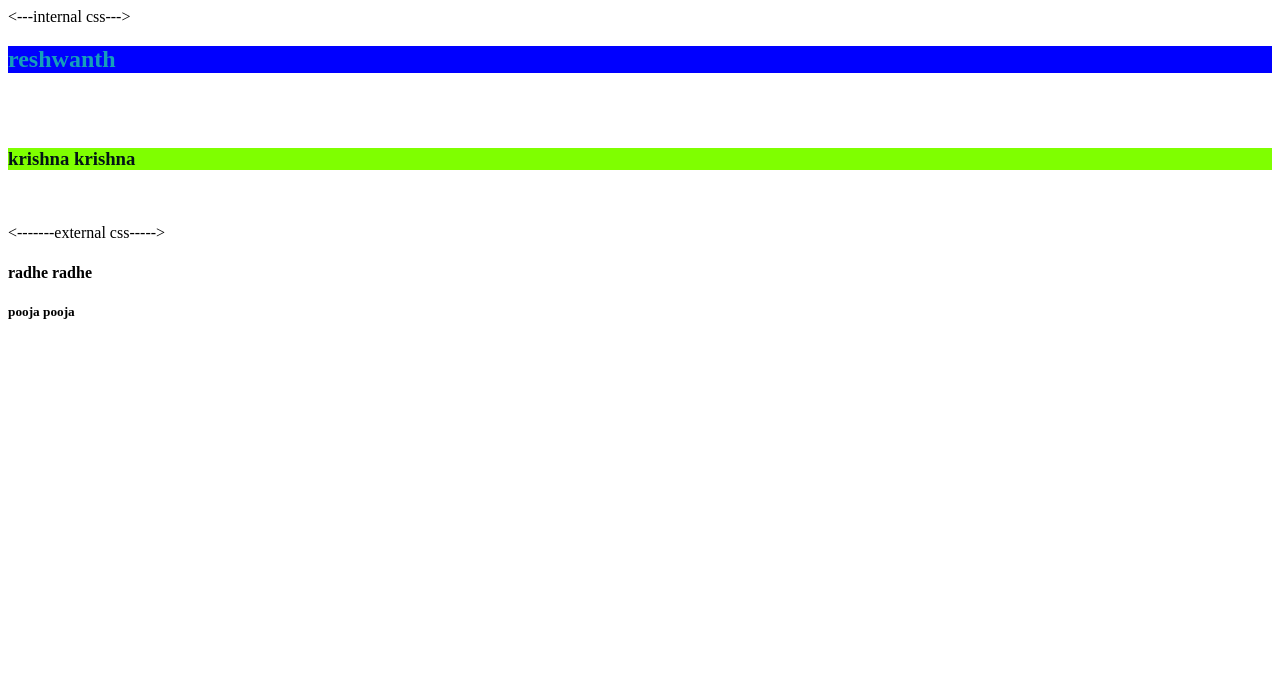
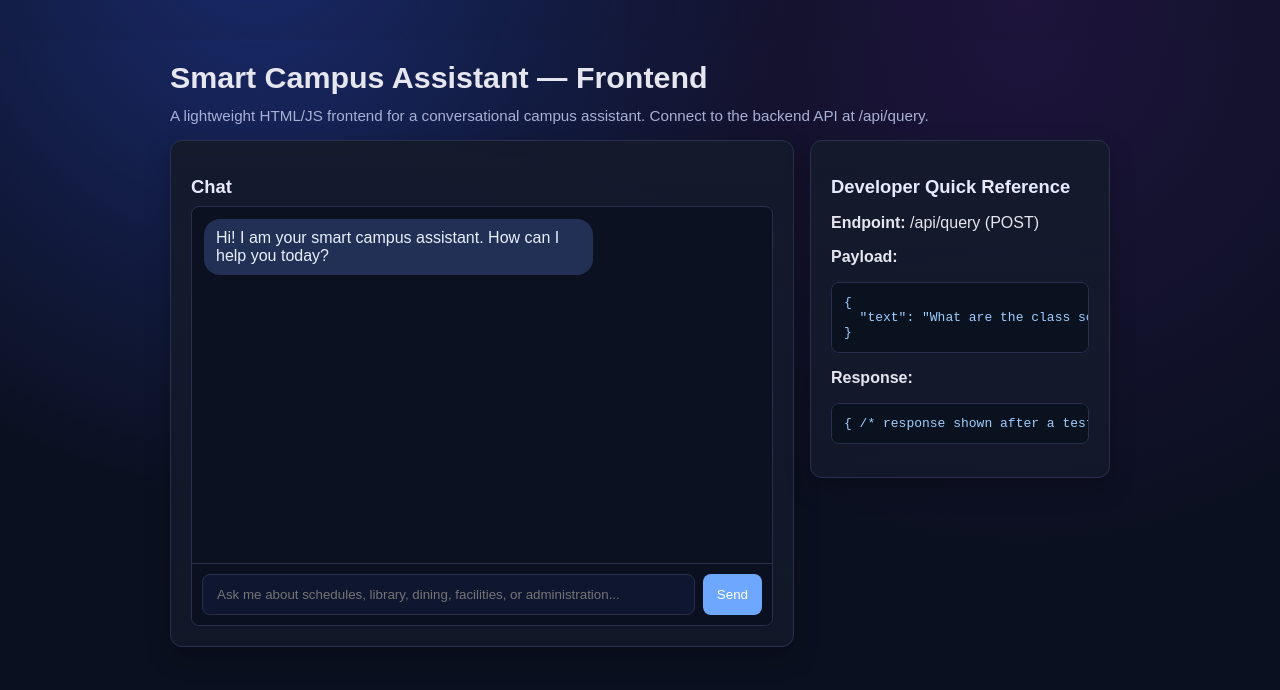
Before and after one commit to Radhakrishna007-rk7/smart-campus-assistant, a plain HTML site: page Index.html in a window 1280 px wide. Drawn offline with Linux system fonts and the light colour scheme.

Commit message:
Update Index.html

```diff
--- a/Index.html
+++ b/Index.html
@@ -1,28 +1,126 @@
 <!DOCTYPE html>
 <html lang="en">
 <head>
-    <meta charset="UTF-8">
-    <meta name="viewport" content="width=device-width, initial-scale=1.0">
-    <title>Document</title>
-    <link rel="stylesheet" href="style.css">
-    <style>
-        h2 {
-            color: rgb(21, 159, 186);
-            background-color: blue;
-        }
-        h3{
-            color: rgb(2, 21, 21);
-            background-color: chartreuse;
-        }
-    </style>
-
+  <meta charset="UTF-8" />
+  <meta name="viewport" content="width=device-width, initial-scale=1.0"/>
+  <title>Smart Campus Assistant - Web Frontend (HTML/JS)</title>
+  <style>
+    :root {
+      --bg: #0b1020;
+      --card: #141a2b;
+      --text: #e6e6f0;
+      --muted: #a9b0d6;
+      --primary: #6ea8fe;
+      --accent: #22d1ee;
+      --error: #ff6b6b;
+    }
+    * { box-sizing: border-box; }
+    html, body { height: 100%; margin: 0; font-family: Arial, sans-serif; background: radial-gradient(circle at 20% -10%, #1a2a6c 0%, transparent 40%), radial-gradient(circle at 80% 0%, #9b2fff20 0%, transparent 40%), var(--bg); color: var(--text); }
+    .container { max-width: 980px; margin: 40px auto; padding: 20px; }
+    .card { background: linear-gradient(180deg, rgba(20,26,43,0.95), rgba(20,26,43,0.75)); border: 1px solid #2a2f50; border-radius: 12px; padding: 20px; box-shadow: 0 10px 25px rgba(0,0,0,0.25); }
+    h1 { margin: 0 0 12px; font-size: 1.9rem; }
+    .subtitle { color: var(--muted); font-size: 0.95rem; margin-bottom: 16px; }
+    .layout { display: grid; grid-template-columns: 1fr 300px; gap: 16px; align-items: flex-start; }
+    @media (max-width: 900px) {
+      .layout { grid-template-columns: 1fr; }
+    }
+    .section { margin-bottom: 20px; }
+    .section h2 { font-size: 1.15rem; margin-bottom: 8px; color: #e8eaff; }
+    pre { background: #0a0f22; padding: 12px; border-radius: 8px; overflow: auto; border: 1px solid #2a2f50; }
+    code { font-family: monospace; color: #9fceff; }
+    .chat { border: 1px solid #2a2f50; height: 420px; display: flex; flex-direction: column; border-radius: 8px; overflow: hidden; background: #0b1120; }
+    .messages { flex: 1; padding: 12px; overflow-y: auto; display: flex; flex-direction: column; gap: 8px; }
+    .message { max-width: 70%; padding: 10px 12px; border-radius: 16px; }
+    .user { align-self: flex-end; background: #1e2a6a; color: #fff; }
+    .bot { align-self: flex-start; background: #223056; color: #e8f0ff; }
+    .inputRow { display: flex; gap: 8px; padding: 10px; border-top: 1px solid #2a2f50; background: #0b1020; }
+    input[type="text"] { flex: 1; padding: 12px 14px; border-radius: 8px; border: 1px solid #2a2f50; background: #0f1630; color: #fff; }
+    button { padding: 10px 14px; border-radius: 8px; border: none; background: var(--primary); color: white; cursor: pointer; }
+    button.secondary { background: #2a2f50; color: #e6e6f0; }
+    .apiBox { background: #0a1220; border: 1px solid #2a2f50; border-radius: 8px; padding: 12px; font-family: monospace; color: #9bd4ff; }
+  </style>
 </head>
 <body>
-    <---internal css--->
-    <h2>reshwanth</h2><br><br>
-    <h3>krishna krishna</h3><br><br>
-<-------external css----->
-    <h4>radhe radhe</h4>
-    <h5>pooja pooja</h5>
+  <div class="container">
+    <h1>Smart Campus Assistant — Frontend</h1>
+    <div class="subtitle">A lightweight HTML/JS frontend for a conversational campus assistant. Connect to the backend API at /api/query.</div>
+
+    <div class="layout">
+      <!-- Chat UI -->
+      <section class="card section" aria-label="Chat interface">
+        <h2>Chat</h2>
+        <div class="chat" id="chat">
+          <div class="messages" id="messages" aria-live="polite">
+            <div class="message bot">Hi! I am your smart campus assistant. How can I help you today?</div>
+          </div>
+          <div class="inputRow">
+            <input type="text" id="userInput" placeholder="Ask me about schedules, library, dining, facilities, or administration..." />
+            <button id="sendBtn">Send</button>
+          </div>
+        </div>
+      </section>
+
+      <!-- Quick reference / API sample -->
+      <section class="card section" aria-label="API sample & notes">
+        <h2>Developer Quick Reference</h2>
+        <p><strong>Endpoint:</strong> /api/query (POST)</p>
+        <p><strong>Payload:</strong></p>
+        <pre class="apiBox"><code>{
+  "text": "What are the class schedules for CS101 today?"
+}</code></pre>
+        <p><strong>Response:</strong></p>
+        <pre class="apiBox" id="sampleResponse"><code>{ /* response shown after a test */ }</code></pre>
+      </section>
+    </div>
+  </div>
+
+  <script>
+    // Simple client-side: send user input to backend and render response
+    const apiEndpoint = "/api/query"; // Adjust if deployed behind a reverse proxy
+    const messagesEl = document.getElementById("messages");
+    const inputEl = document.getElementById("userInput");
+    const sendBtn = document.getElementById("sendBtn");
+    const sampleRespEl = document.getElementById("sampleResponse");
+
+    function addMessage(text, role) {
+      const div = document.createElement("div");
+      div.className = "message " + (role === "user" ? "user" : "bot");
+      div.textContent = text;
+      messagesEl.appendChild(div);
+      messagesEl.scrollTop = messagesEl.scrollHeight;
+    }
+
+    async function sendQuery() {
+      const text = inputEl.value.trim();
+      if (!text) return;
+      addMessage(text, "user");
+      inputEl.value = "";
+      try {
+        const resp = await fetch(apiEndpoint, {
+          method: "POST",
+          headers: { "Content-Type": "application/json" },
+          body: JSON.stringify({ text })
+        });
+        if (!resp.ok) throw new Error("Network response was not OK");
+        const data = await resp.json();
+        const reply = data?.reply ?? "No response";
+        addMessage(reply, "bot");
+        // Optional: render actions or structured data
+        if (data?.actions) {
+          // Simple rendering
+          addMessage("Available actions: " + Object.keys(data.actions).join(", "), "bot");
+        }
+        sampleRespEl.textContent = JSON.stringify(data, null, 2);
+      } catch (e) {
+        addMessage("Sorry, I couldn't reach the backend. Please try again later.", "bot");
+        console.error(e);
+      }
+    }
+
+    sendBtn.addEventListener("click", sendQuery);
+    inputEl.addEventListener("keydown", (e) => {
+      if (e.key === "Enter") sendQuery();
+    });
+  </script>
 </body>
 </html>
```
